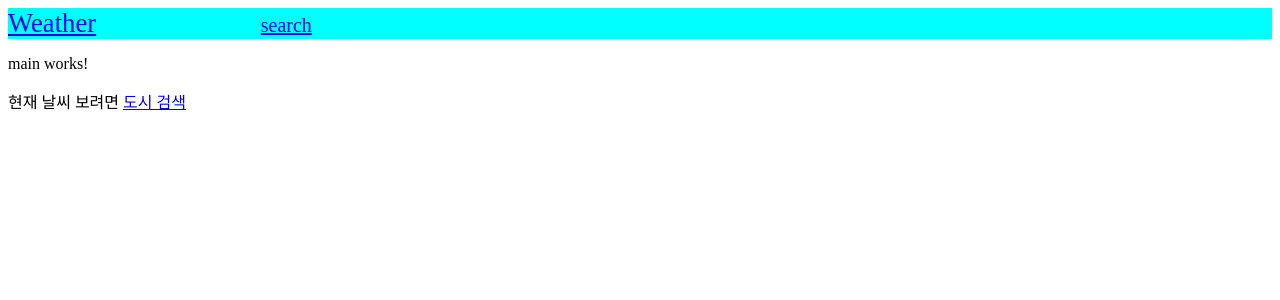
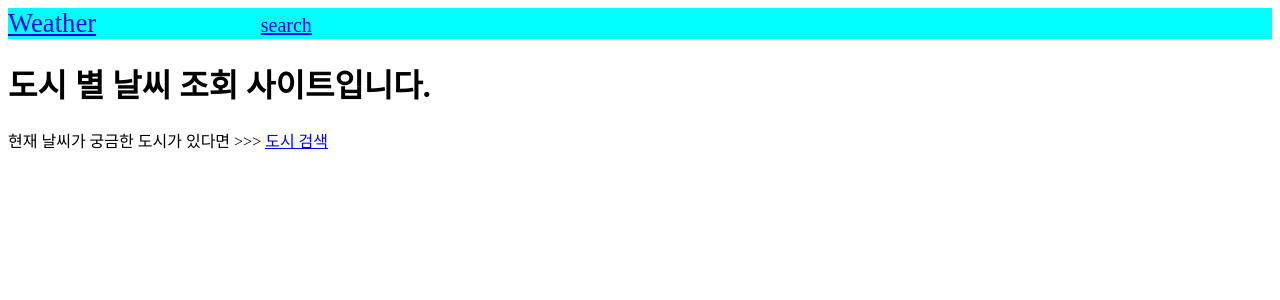
Before and after one commit to wookikiik/angular_study, an Angular app: page /main in a window 1280 px wide. Shown: the top 300 px of the page. Built offline with nearby package versions, Linux system fonts and the light colour scheme.

Commit message:
main 페이지 필요없는 내용 삭제

```diff
--- a/projects/han/src/app/main/main.component.html
+++ b/projects/han/src/app/main/main.component.html
@@ -1,3 +1,2 @@
-<p>main works!</p>
-
-<p>현재 날씨 보려면 <a routerLink='/search/city'>도시 검색</a></p>
+<h1>도시 별 날씨 조회 사이트입니다.</h1>
+<p>현재 날씨가 궁금한 도시가 있다면 &gt;&gt;&gt; <a routerLink='/search/city'>도시 검색</a></p>
```
